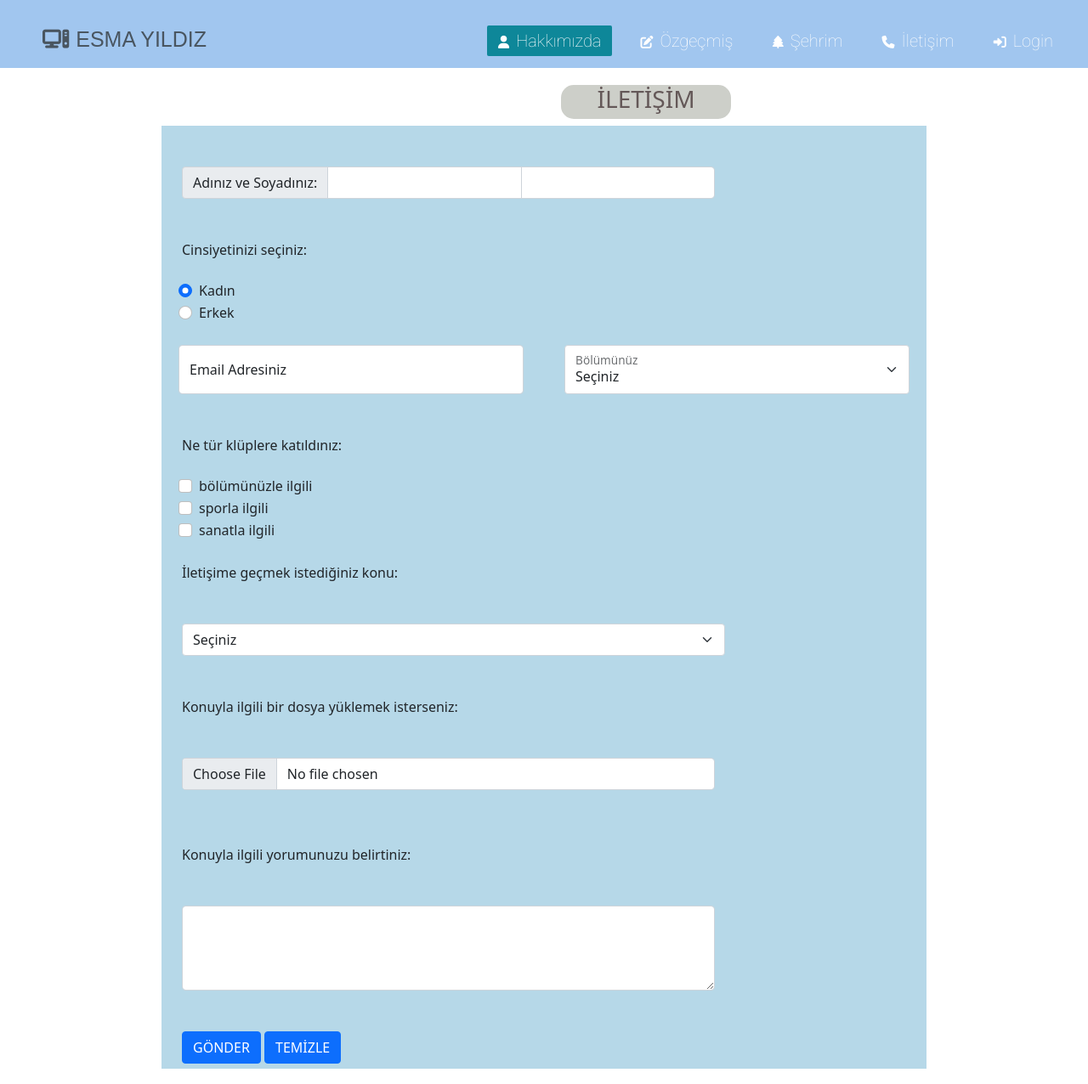
After one commit to eysilmadz/WebProjem, a PHP site: page /iletisim.html in a window 1280 px wide. The commit adds this page. Shown: the whole page at 85% size. Run offline with PHP 8.4, Linux system fonts and the light colour scheme; some libraries are stand-ins or nearby versions.

Commit message:
iletişim sayfam ekledim
iletişim sayfamda şuan sadece javascriptle yapmam gereken kısım kaldı.

```diff
--- /dev/null
+++ b/kişisel web sitesi/iletisim.html
@@ -0,0 +1,146 @@
+<!DOCTYPE html>
+<html lang="en">
+<head>
+    <meta charset="UTF-8">
+    <meta http-equiv="X-UA-Compatible" content="IE=edge">
+    <meta name="viewport" content="width=device-width, initial-scale=1.0">
+    <link rel="stylesheet" href="style.css">
+    <link href="https://cdn.jsdelivr.net/npm/bootstrap@5.1.3/dist/css/bootstrap.min.css" rel="stylesheet" integrity="sha384-1BmE4kWBq78iYhFldvKuhfTAU6auU8tT94WrHftjDbrCEXSU1oBoqyl2QvZ6jIW3" crossorigin="anonymous">
+    <link rel="stylesheet" href="https://cdnjs.cloudflare.com/ajax/libs/font-awesome/6.1.1/css/all.min.css">
+    <title>İletişim Sayfası</title>
+</head>
+<body class="iletisim">
+    <div class="navbar">
+        <div class="logo" >
+            <i class="fa-solid fa-computer"></i>ESMA YILDIZ
+        </div>
+        <ul>
+          <li><a href="Hakkımda.html" class="aktif"><i class="fas fa-user"></i>Hakkımızda</a></li>
+          <li><a href="ozgecmis.html"><i class="fas fa-edit"></i>Özgeçmiş</a></li>
+          <li><a href="sehrim.html"><i class="fas fa-tree"></i>Şehrim</a></li>
+          <li><a href="iletisim.html"><i class="fas fa-phone"></i>İletişim</a></li>
+          <li><a href="login.html"><i class="fas fa-right-to-bracket"></i>Login</a></li>
+      </ul>
+    </div>
+    <div class="baslık"><h3>İLETİŞİM</h3></div>
+    <div class="iletisimana">
+      <div class="iletisimic">
+    <div class="input-group w-75 p-4">
+      <span class="input-group-text mt-4 ">Adınız ve Soyadınız:</span>
+      <input type="text" aria-label="First name" class="form-control mt-4">
+      <input type="text" aria-label="Last name" class="form-control mt-4">
+    </div>
+      <div class="soru p-4 w-75">Cinsiyetinizi seçiniz:</div>
+    <div class="form-check">
+      <input class="form-check-input" type="radio" name="flexRadioDefault" id="flexRadioDefault1" checked>
+      <label class="form-check-label w-75" for="flexRadioDefault1">
+        Kadın
+      </label>
+      </div>
+    <div class="form-check">
+      <input class="form-check-input" type="radio" name="flexRadioDefault" id="flexRadioDefault2">
+      <label class="form-check-label w-75" for="flexRadioDefault2">
+        Erkek
+      </label>
+      </div>
+      </div>
+    <div class="row g-2">
+      <div class="col-md p-4 w-75">
+        <div class="form-floating">
+          <input type="email" class="form-control" id="floatingInputGrid" placeholder="name@sakarya.edu.tr.">
+          <label for="floatingInputGrid">Email Adresiniz</label>
+        </div>
+      </div>
+      <div class="col-md p-4 w-75">
+        <div class="form-floating">
+          <select class="form-select" id="floatingSelectGrid" aria-label="Floating label select example">
+            <option selected>Seçiniz</option>
+            <option value="1">Bilgisayar Mühendisliği</option>
+            <option value="2">Bilişim Sistemleri Mühendisliği</option>
+            <option value="3">Yazılım Mühendisliği</option>
+          </select>
+          <label for="floatingSelectGrid">Bölümünüz</label>
+        </div>
+      </div>
+    </div>
+    <div class="soru p-4 w-75">Ne tür klüplere katıldınız:</div>
+    <div class="form-check">
+      <input class="form-check-input" type="checkbox" value="" id="flexCheckDefault">
+      <label class="form-check-label" for="flexCheckDefault">
+        bölümünüzle ilgili
+      </label>
+    </div>
+    <div class="form-check">
+      <input class="form-check-input" type="checkbox" value="" id="flexCheckDefault">
+      <label class="form-check-label" for="flexCheckDefault">
+        sporla ilgili
+      </label>
+    </div>
+    <div class="form-check">
+      <input class="form-check-input" type="checkbox" value="" id="flexCheckChecked">
+      <label class="form-check-label" for="flexCheckChecked">
+        sanatla ilgili
+      </label>
+    </div>
+    <div class="soru p-4 w-75">İletişime geçmek istediğiniz konu:</div>
+    <div class="selekt p-4">
+    <select class="form-select w-75" aria-label="Default select example">
+      <option selected>Seçiniz</option>
+      <option value="1">Öneri</option>
+      <option value="2">Şikayet</option>
+      <option value="3">İstek</option>
+      <option value="4">Teşekkür</option>
+    </select>
+  </div>
+  <div class="soru p-4 w-75">Konuyla ilgili bir dosya yüklemek isterseniz:</div>
+    <div class="input-group mb-3 p-4 w-75">
+      <input type="file" class="form-control w-75" id="inputGroupFile02">
+    </div>
+  <div class="soru p-4 w-75">Konuyla ilgili yorumunuzu belirtiniz:</div>
+    <div class="form-floating p-4 w-75">
+      <textarea class="form-control" placeholder="Leave a comment here" id="floatingTextarea2" style="height: 100px"></textarea>
+    </div>
+    <div class="butonlar p-4">
+    <input class="btn btn-primary" type="submit" value="GÖNDER">
+    <input class="btn btn-primary" type="reset" value="TEMİZLE">
+  </div>
+  </div>
+</div>
+
+<!--<script>
+function isValid(frm)
+{
+    var adi = frm.adi.value;
+    var soyadi = frm.soyadi.value;
+    var email = frm.email.value;
+    var atpos=email.indexOf("@");
+    var dotpos=email.lastIndexOf(".");
+
+    if ( adi==null || adi=="" )
+    {
+        alert("Kullanıcı adı boş olamaz");
+        return false;
+    }
+
+    if ( soyadi==null || soyadi=="" )
+    {
+        alert("Soyadı boş olamaz");
+        return false;
+    }
+
+    if ( atpos<1 || dotpos<atpos+2 || dotpos+2>=email.length )
+    {
+        alert("Geçerli email adresi girin");
+        return false;
+    }
+    return true;
+}
+    </script>-->
+
+
+
+    <script src="https://cdn.jsdelivr.net/npm/@popperjs/core@2.10.2/dist/umd/popper.min.js" integrity="sha384-7+zCNj/IqJ95wo16oMtfsKbZ9ccEh31eOz1HGyDuCQ6wgnyJNSYdrPa03rtR1zdB" crossorigin="anonymous"></script>
+    <script src="https://cdn.jsdelivr.net/npm/bootstrap@5.1.3/dist/js/bootstrap.min.js" integrity="sha384-QJHtvGhmr9XOIpI6YVutG+2QOK9T+ZnN4kzFN1RtK3zEFEIsxhlmWl5/YESvpZ13" crossorigin="anonymous"></script>
+    <script src="https://cdn.jsdelivr.net/npm/bootstrap@5.1.3/dist/js/bootstrap.bundle.min.js" integrity="sha384-ka7Sk0Gln4gmtz2MlQnikT1wXgYsOg+OMhuP+IlRH9sENBO0LRn5q+8nbTov4+1p" crossorigin="anonymous"></script>
+</body>
+</html>
--- a/kişisel web sitesi/style.css
+++ b/kişisel web sitesi/style.css
@@ -302,7 +302,7 @@ footer ul {
 .iletisim{
     margin: 0;
     padding: 0;
-    background: linear-gradient(to right,#dfa 0%, rgb(119, 194, 175) 100%);
+    background: #fff;
     height: 100vh;
     background-size: 100% 100%;
 }
@@ -316,7 +316,7 @@ footer ul {
     font-size: 25px;
     color: #495560;
     margin-left: 50px;
-    margin-bottom: 50px;
+    margin-bottom: 20px;
     font-family: sans-serif;
 }
 .iletisim .navbar  .logo .fa-solid{
@@ -350,23 +350,23 @@ footer ul {
     font-size: 15px;
 }
 .iletisim h3{
-    margin-top: 10px;
     text-align: center;
+    margin-top: 20px;
+    margin-left: 660px;
+    background: rgb(205, 207, 201);
+    color: rgb(100, 88, 88);
+    width: 200px;
+    height: 40px;
+    border-radius: 15px;
 }
-.row{
-    width: 50%;
-    height: 50%;
-}
-.row .col{
-    margin: 10px 8px 15px 8px;
-    font-size: 18px;
-    color: #24292e;
+.iletisimana{
+    background: #b6d8e8;
+    width: 900px;
+    height: 1110px;
+    margin: auto;
 }
 .form-check{
-    margin-left: 15px;
-}
-.kapsar{
-    font-family: sans-serif;
+    margin-left: 20px;
 }
 /*ŞEHRİM SAYFASI İÇİN CSS*/
 .sehrimSayfa{
```
